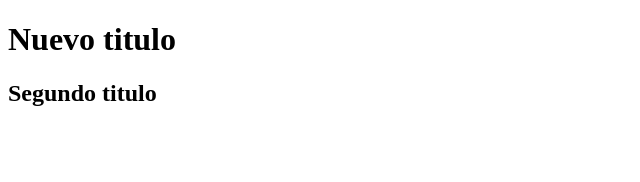
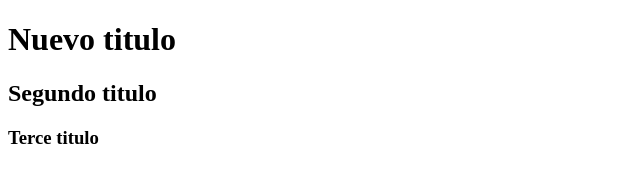
Before and after one commit to leonloly/Cursos, a plain HTML site: page Index.html in a window 1280 px wide. Shown: the whole page, without its empty margins (0-640 px from the left). Drawn offline with Linux system fonts and the light colour scheme.

Commit message:
Tercer titulo

```diff
--- a/Index.html
+++ b/Index.html
@@ -8,5 +8,6 @@
 <body>
    <h1> Nuevo titulo</h1>
    <h2>Segundo titulo</h2>
+   <h3>Terce titulo</h3>
 </body>
 </html>
```
